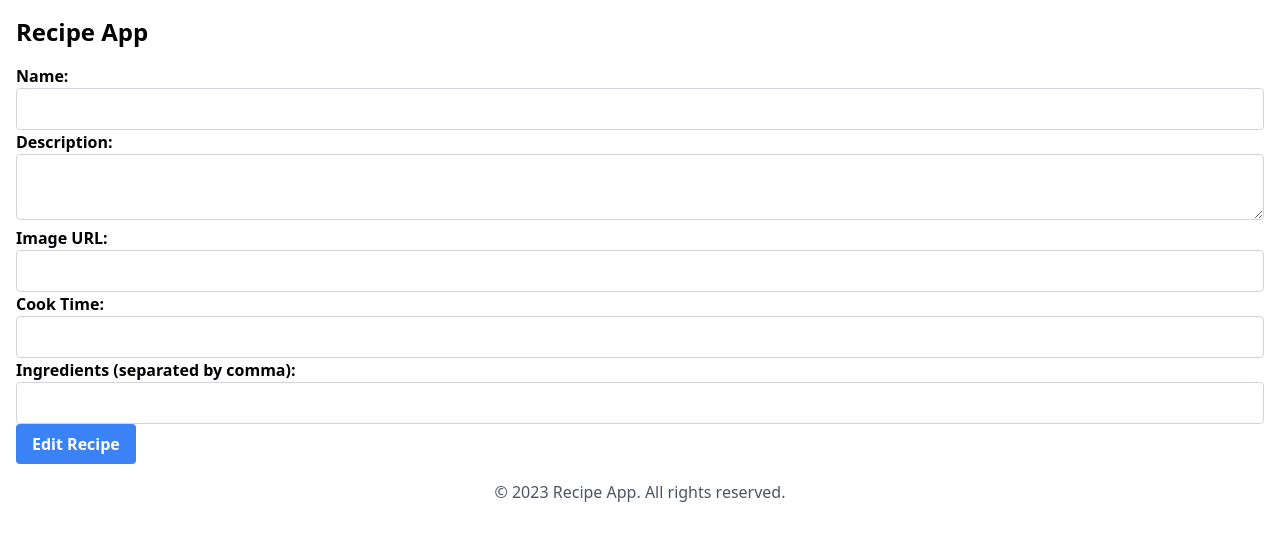
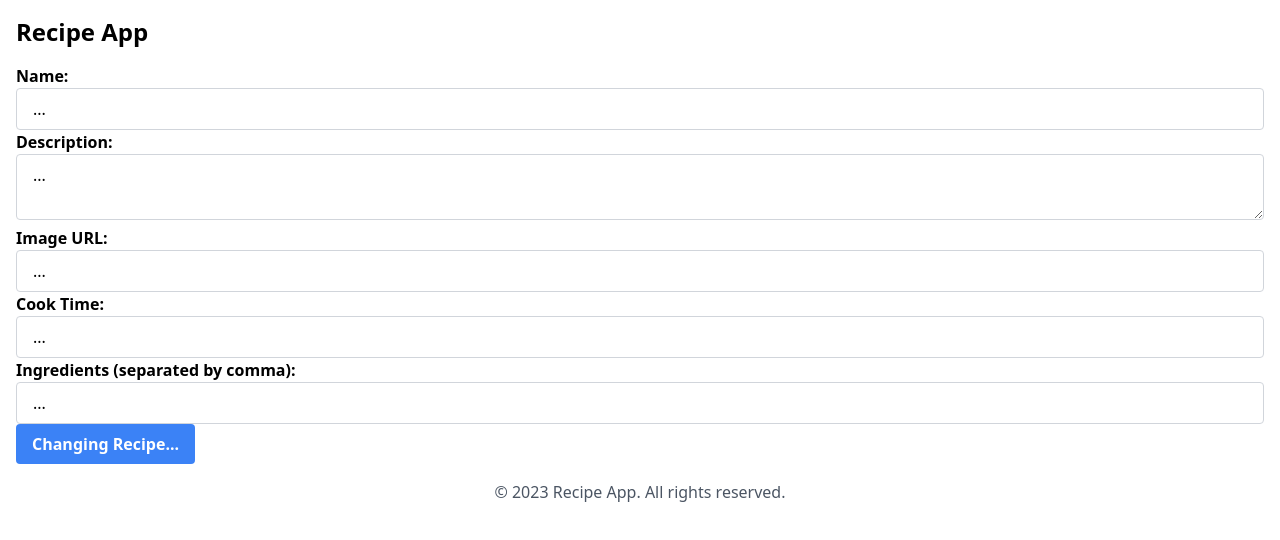
Before and after one commit to Mohammadxoja2005/recipe_app_frontend, a React (Vite) app: page /edit/1 in a window 1280 px wide. Shown: the top 540 px of the page. Built offline with nearby package versions, Linux system fonts and the light colour scheme; no server answers.

Commit message:
added edit API and implemented logic

```diff
--- a/src/pages/RecipeEditPage/RecipeForm/RecipeForm.tsx
+++ b/src/pages/RecipeEditPage/RecipeForm/RecipeForm.tsx
@@ -1,28 +1,51 @@
-import { FC, useState, ChangeEvent } from 'react'
+import { FC, useState, ChangeEvent, useEffect } from 'react'
 // styles
 import styles from './index.module.css';
-//
+// react-router-dom
+import { useParams } from 'react-router-dom';
+// react-redux
+import { useSelector, useDispatch } from 'react-redux';
+import { fetchOneRecipe, editRecipe } from '../../../store/features/recipeSlice';
+import { Dispatch } from 'redux';
+// types
+import { editRecipeType } from '../../../types/Recipe';
+
 const RecipeForm: FC = () => {
-    const [name, setName] = useState('');
-    const [description, setDescription] = useState('');
-    const [image, setImage] = useState('');
-    const [cookTime, setCookTime] = useState('');
-    const [ingredients, setIngredients] = useState('');
+    const { id } = useParams();
+    const dispatch: Dispatch<any> = useDispatch();
+
+    const [idEdit, setIdEdit] = useState<number>(0)
+    const [name, setName] = useState<string>('...');
+    const [description, setDescription] = useState<string>('...');
+    const [image, setImage] = useState<string>('...');
+    const [cookTime, setCookTime] = useState<string>('...');
+    const [ingredients, setIngredients] = useState<string>('...');
+
+    useEffect(() => {
+        if (!id) return;
+        dispatch(fetchOneRecipe(id))
+    }, [])
+
+    const recipeSingleData: Array<editRecipeType> = useSelector((state: any) => state.recipe.singleRecipe);
+    const isLoading: boolean = useSelector((state: any) => state.recipe.isLoading);
+
+    useEffect(() => {
+        if (!recipeSingleData && !id) return;
+
+        recipeSingleData.forEach((recipe) => {
+            setIdEdit(recipe.id)
+            setName(recipe.name)
+            setDescription(recipe.description)
+            setImage(recipe.img)
+            setCookTime(recipe.cook_time)
+            setIngredients(recipe.ingredients)
+        })
+
+    }, [recipeSingleData])
 
     const handleSubmit = (e: ChangeEvent<HTMLFormElement>) => {
         e.preventDefault();
-
-        // Send the form data to the backend API
-        // const formData = {
-        //     name,
-        //     description,
-        //     image,
-        //     cookTime,
-        //     ingredients: ingredients.split(',').map((ingredient) => ingredient.trim()),
-        // };
-
-        // Your API request logic here to send the formData to the backend
-        // Example: axios.post('/api/recipes', formData)
+        dispatch(editRecipe({ id: idEdit, img: image, name, description, ingredients, cook_time: cookTime }));
     };
 
     return (
@@ -48,7 +71,13 @@ const RecipeForm: FC = () => {
                     <label className={styles.label}>Ingredients (separated by comma):</label>
                     <input type="text" value={ingredients} onChange={(e) => setIngredients(e.target.value)} className={styles.input} />
                 </div>
-                <button type="submit" className={styles.button}>Edit Recipe</button>
+
+                {isLoading
+                    ?
+                    <button className={styles.button}>Changing Recipe...</button>
+                    :
+                    <button type="submit" className={styles.button}>Edit Recipe</button>
+                }
             </form>
         </div>
     )
--- a/src/store/features/recipeSlice.ts
+++ b/src/store/features/recipeSlice.ts
@@ -2,7 +2,7 @@ import { createSlice, createAsyncThunk, PayloadAction } from "@reduxjs/toolkit";
 // axios
 import axios, { AxiosResponse } from "axios";
 // types
-import { Recipe, createRecipeType } from "../../types/Recipe";
+import { Recipe, createRecipeType, editRecipeType } from "../../types/Recipe";
 
 export const fetchAllRecipes = createAsyncThunk<Array<Recipe>>('/recipes/fetch',
     async () => {
@@ -19,6 +19,11 @@ export const fetchOneRecipe = createAsyncThunk<Array<Recipe>, string>('/recipes/
 export const postRecipe = createAsyncThunk('/recipes/create',
     (data: createRecipeType) => {
         return axios.post(`${import.meta.env.VITE_BACKEND_URL}/recipe/create`, data)
+    })
+
+export const editRecipe = createAsyncThunk('/recipes/edit',
+    (data: editRecipeType) => {
+        return axios.put(`${import.meta.env.VITE_BACKEND_URL}/recipe/edit/${data.id}`, data)
     })
 
 const initialState: { isLoading: boolean, allRecipes: Array<Recipe>, singleRecipe: Array<Recipe> }
@@ -66,6 +71,16 @@ const recipe = createSlice({
         builder.addCase(postRecipe.rejected, (state) => {
             state.isLoading = false;
         });
+
+        builder.addCase(editRecipe.pending, (state) => {
+            state.isLoading = true;
+        });
+        builder.addCase(editRecipe.fulfilled, (state) => {
+            state.isLoading = false;
+        });
+        builder.addCase(editRecipe.rejected, (state) => {
+            state.isLoading = false;
+        });
     }
 })
 
```
Also changed, not shown: src/types/Recipe.ts (+9 -0 lines).
